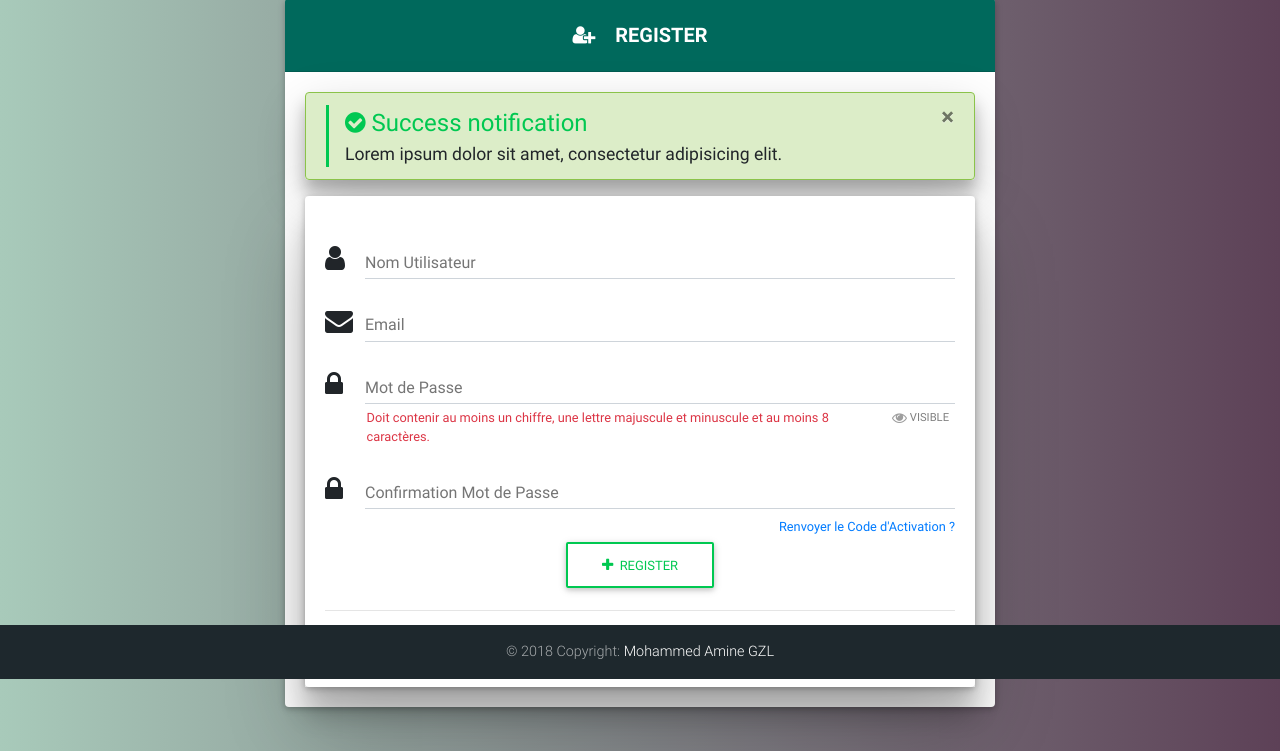
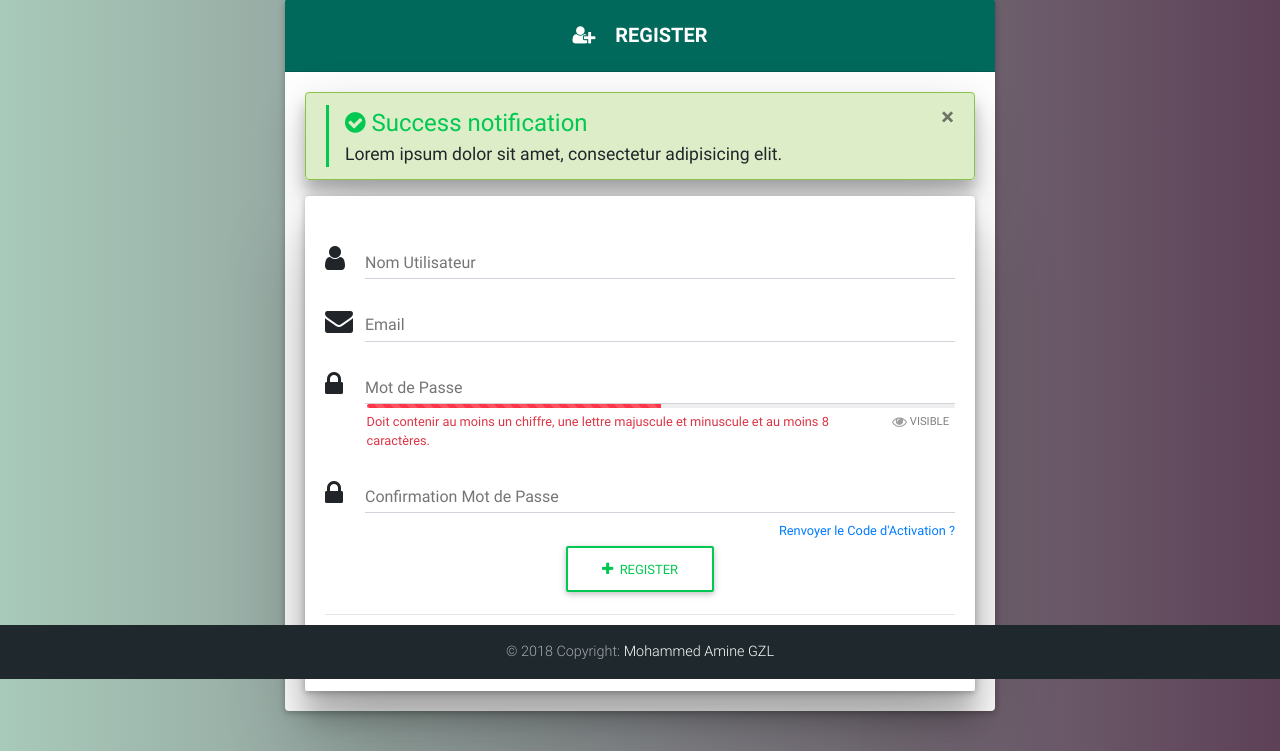
Before and after one commit to Amine195/Le_BonCoin, a Node server app: page /user/register in a window 1280 px wide. Shown: the part 121-872 px from the top of the page. Run offline with Node 20, Linux system fonts and the light colour scheme; some libraries are stand-ins or nearby versions.

Commit message:
progress bar IHM

```diff
--- a/views/user/register.ejs
+++ b/views/user/register.ejs
@@ -114,6 +114,11 @@
                                                 <i class="fa fa-lock prefix"></i>
                                                 <input type="password" name="password" class="form-control input password-validation mb-0" required>
                                                 <label for="password">Mot de Passe</label>
+                                                <small class="form-text text-muted mt-0">
+                                                    <div class="progress md-progress mb-0">
+                                                        <div class="progress-bar bg-danger progress-bar-striped progress-bar-animated" role="progressbar" style="width: 50%" aria-valuenow="50" aria-valuemin="0" aria-valuemax="100"></div>
+                                                    </div>
+                                                </small>
                                                 <small class="form-text text-muted mt-0"><button type="button" class="btn btn-md btn-link button float-right p-0" style="color:grey!important;"><i class="fa fa-eye grey-text fa-lg" aria-hidden="true"></i> Visible</button></small>
                                                 <small class="form-text text-muted" style="color:#dc3545!important;">Doit contenir au moins un chiffre, une lettre majuscule et minuscule et au moins 8 caractères.</small>
                                                 <small id="passwordHelpBlock" class="form-text text-muted password-message"></small>
```
